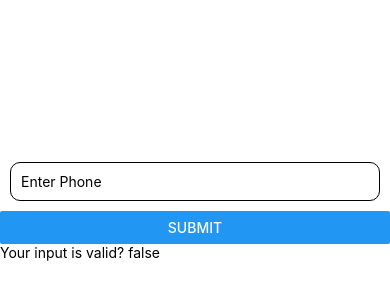
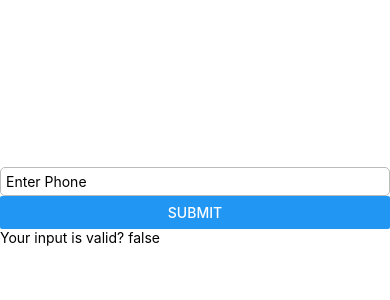
Before and after one commit to motasem99/Ecommerce-App-react-native, a React Native app: screen /SearchScreen in a window 390 px wide. Shown: the part 216-516 px from the top of the page. Built offline with nearby package versions, Linux system fonts and the light colour scheme.

Commit message:
reusable input validation feedback ui

```diff
--- a/App.js
+++ b/App.js
@@ -53,6 +53,7 @@ export default function App() {
   const [input, setInputVal] = useState({
     value: '',
     isValid: false,
+    touched: false,
   });
 
   const validatePhone = (enteredPhone) => {
@@ -65,7 +66,11 @@ export default function App() {
   };
 
   const updateInput = (inputVal) => {
-    setInputVal({ value: inputVal, isValid: validatePhone(inputVal) });
+    setInputVal({
+      value: inputVal,
+      isValid: validatePhone(inputVal),
+      touched: true,
+    });
   };
 
   const submitHandler = () => {
@@ -78,10 +83,13 @@ export default function App() {
 
   return (
     <View style={styles.container}>
-      <TextInput
+      <Input
         placeholder='Enter Phone'
-        style={styles.input}
         onChangeText={updateInput}
+        bordered
+        showValidationFeedback
+        isValid={input.isValid}
+        touched={input.touched}
       />
       <Button title='SUBMIT' onPress={submitHandler} />
       <Text>Your input is valid? {input.isValid.toString()} </Text>
--- a/components/Input/Input.js
+++ b/components/Input/Input.js
@@ -1,5 +1,7 @@
 import React from 'react';
 import { TextInput, View, StyleSheet, Text } from 'react-native';
+import IonIcon from '../IonIcon/IonIcon';
+import { TINT_COLOR } from '../../utils/Colors';
 
 const styles = StyleSheet.create({
   iconWrapper: {
@@ -24,6 +26,9 @@ function Input({
   style,
   wrapperStyle,
   IconWrapperStyle,
+  showValidationFeedback,
+  isValid,
+  touched,
   ...rest
 }) {
   return (
@@ -56,6 +61,12 @@ function Input({
         {renderIconRight && (
           <View style={styles.iconWrapper}>{renderIconRight()}</View>
         )}
+        {showValidationFeedback && touched && (
+          <IonIcon
+            style={{ fontSize: 24, color: isValid ? TINT_COLOR : 'red' }}
+            name={isValid ? 'done' : 'close'}
+          />
+        )}
       </View>
       {(underlined || stacked) && (
         <View
```
